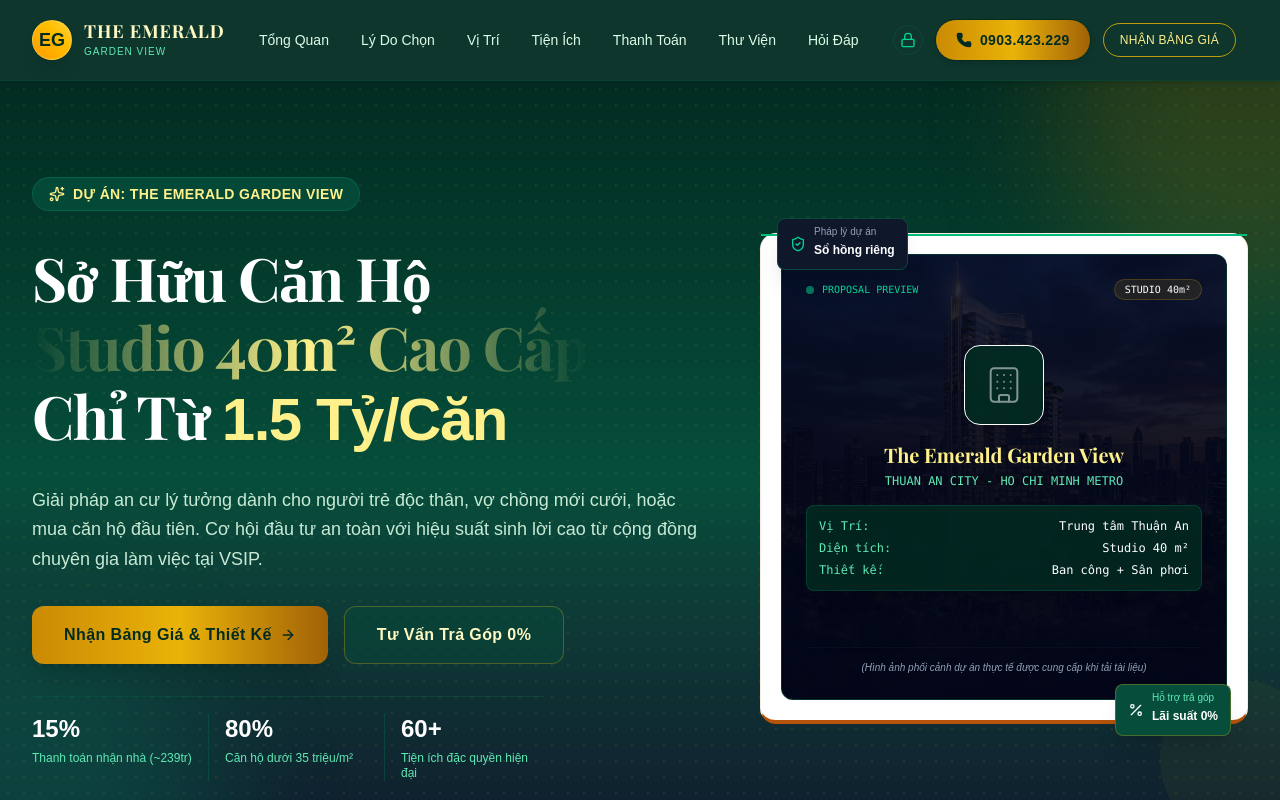
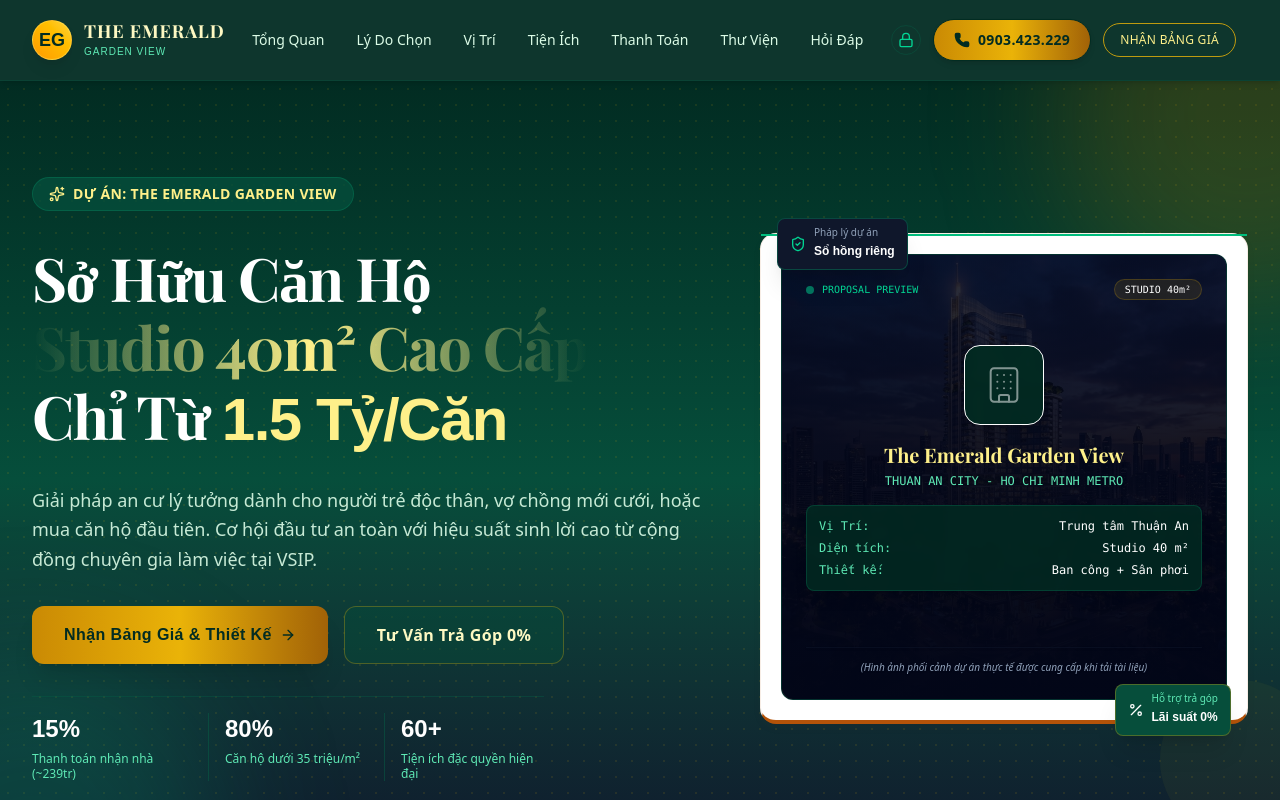
Before and after one commit to Nguyenvudemo/EmeraldviewKhai, a React (Vite) app: page / in a window 1280 px wide. Shown: the top 800 px of the page. Built offline with nearby package versions, Linux system fonts and the light colour scheme; a web font is replaced by a local one.

Commit message:
Update index.css

```diff
--- a/src/index.css
+++ b/src/index.css
@@ -2,8 +2,8 @@
 @import "tailwindcss";
 
 @theme {
-  --font-sans: "Arial", ui-sans-serif, system-ui, sans-serif;
-  --font-display: "Arial", sans-serif;
+  --font-sans: "Montserrat", ui-sans-serif, system-ui, sans-serif;
+  --font-display: "Montserrat", sans-serif;
   --font-serif: "Playfair Display", serif;
 
   /* Custom Emerald Palette */
```
